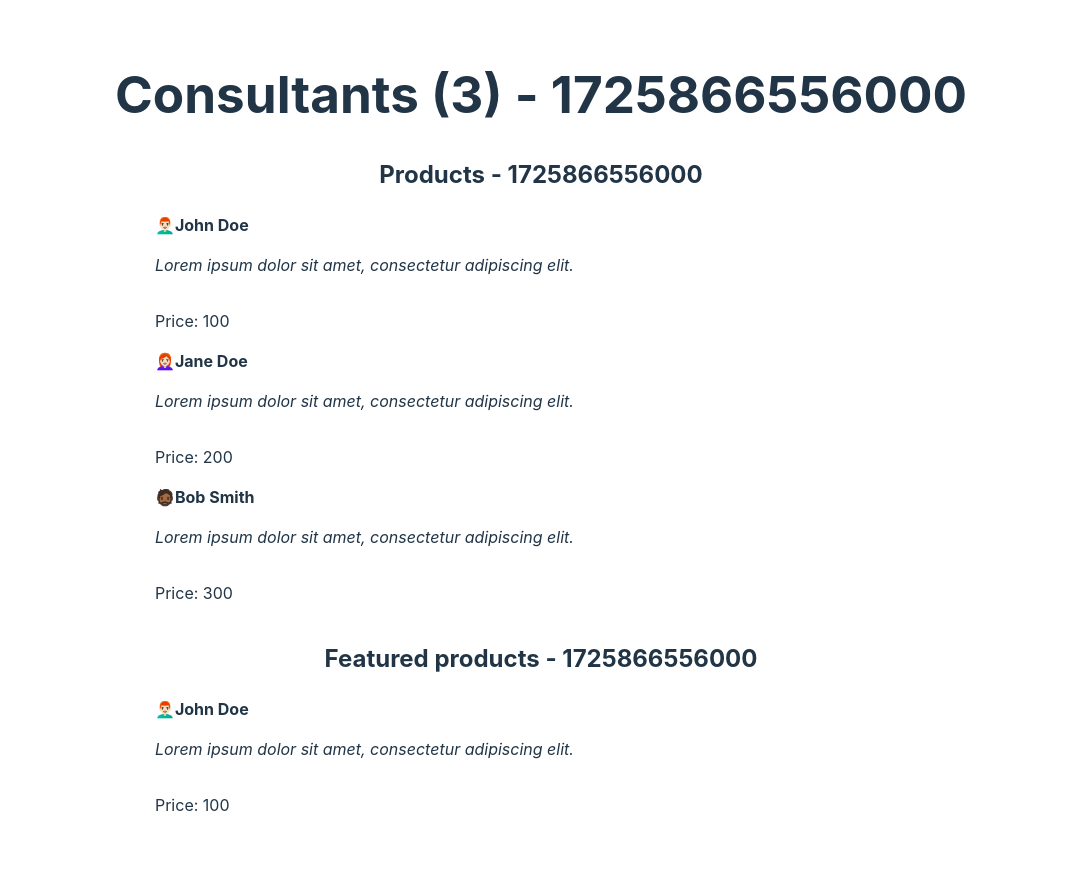
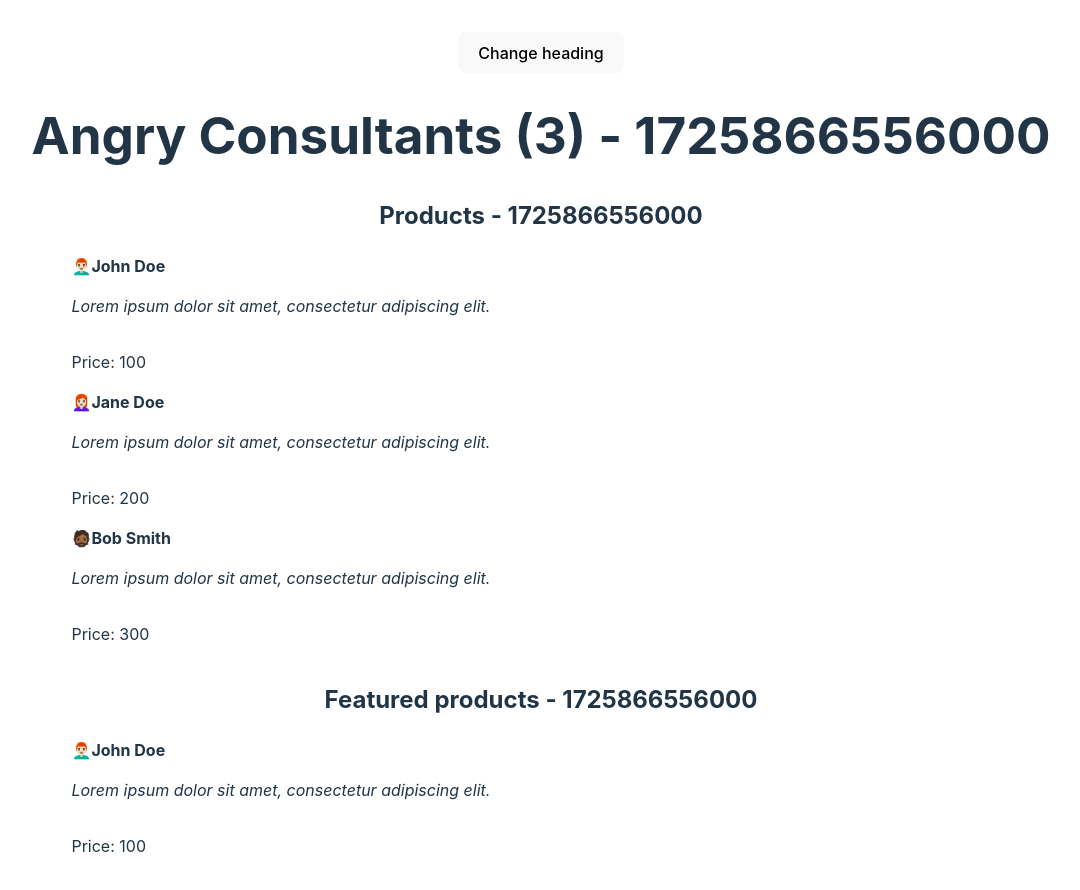
Before and after one commit to cwallervand/react-compiler, a React (Vite) app: page / in a window 1280 px wide. Shown: the top 890 px of the page, without its empty margins (99-1179 px from the left). Built offline with nearby package versions, Linux system fonts and the light colour scheme.

Commit message:
Components in own file

```diff
--- a/src/App.tsx
+++ b/src/App.tsx
@@ -1,3 +1,5 @@
+import React from "react";
+
 import "./App.css";
 import ProductPage from "./components/ProductsPage";
 
@@ -28,8 +30,35 @@ const consultants = [
   },
 ];
 
+const adjectives = [
+  "Adorable",
+  "Adventurous",
+  "Agreeable",
+  "Alert",
+  "Alive",
+  "Amused",
+  "Angry",
+  "Annoyed",
+  "Anxious",
+];
+
+const getProductsPageHeading = () => {
+  const adjective = adjectives[Math.floor(Math.random() * adjectives.length)];
+  return `${adjective} Consultants`;
+};
+
 function App() {
-  return <ProductPage products={consultants} heading="Consultants" />;
+  const [productPageHeading, setProductPageHeading] = React.useState(
+    getProductsPageHeading()
+  );
+  return (
+    <div>
+      <button onClick={() => setProductPageHeading(getProductsPageHeading())}>
+        Change heading
+      </button>
+      <ProductPage products={consultants} heading={productPageHeading} />
+    </div>
+  );
 }
 
 export default App;
--- /dev/null
+++ b/src/components/FeaturedProductsList.tsx
@@ -0,0 +1,35 @@
+import React from "react";
+
+import { Product } from "../models/Product";
+
+const FeaturedProductsList = ({
+  featuredProducts,
+}: {
+  featuredProducts: Product[];
+}) => {
+  return (
+    <div>
+      <h2>Featured products - {Date.now()}</h2>
+      <ul>
+        {featuredProducts.map((product) => (
+          <li key={product.id}>
+            <div>
+              <b>
+                {product.emoji}
+                {product.name}
+              </b>
+            </div>
+            {product.description && (
+              <p>
+                <i>{product.description}</i>
+              </p>
+            )}
+            {product.price && <p>Price: {product.price}</p>}
+          </li>
+        ))}
+      </ul>
+    </div>
+  );
+};
+
+export default FeaturedProductsList;
--- /dev/null
+++ b/src/components/ProductsList.tsx
@@ -0,0 +1,31 @@
+import React from "react";
+
+import { Product } from "../models/Product";
+
+const ProductsList = ({ products }: { products: Product[] }) => {
+  return (
+    <div>
+      <h2>Products - {Date.now()}</h2>
+      <ul>
+        {products.map((product) => (
+          <li key={product.id}>
+            <div>
+              <b>
+                {product.emoji}
+                {product.name}
+              </b>
+            </div>
+            {product.description && (
+              <p>
+                <i>{product.description}</i>
+              </p>
+            )}
+            {product.price && <p>Price: {product.price}</p>}
+          </li>
+        ))}
+      </ul>
+    </div>
+  );
+};
+
+export default ProductsList;
--- a/src/components/ProductsPage.tsx
+++ b/src/components/ProductsPage.tsx
@@ -1,3 +1,7 @@
+import ProductsList from "./ProductsList";
+import FeaturedProductsList from "./FeaturedProductsList";
+import { type Product } from "../models/Product";
+
 const ProductPage = ({
   products,
   heading,
@@ -33,69 +37,4 @@ const Heading = ({ heading, totalProducts }: HeadingProps) => {
   );
 };
 
-type Product = {
-  id: number;
-  name: string;
-  emoji: string;
-  featured: boolean;
-  description?: string;
-  price?: number;
-};
-
-const ProductsList = ({ products }: { products: Product[] }) => {
-  return (
-    <div>
-      <h2>Products - {Date.now()}</h2>
-      <ul>
-        {products.map((product) => (
-          <li key={product.id}>
-            <div>
-              <b>
-                {product.emoji}
-                {product.name}
-              </b>
-            </div>
-            {product.description && (
-              <p>
-                <i>{product.description}</i>
-              </p>
-            )}
-            {product.price && <p>Price: {product.price}</p>}
-          </li>
-        ))}
-      </ul>
-    </div>
-  );
-};
-
-const FeaturedProductsList = ({
-  featuredProducts,
-}: {
-  featuredProducts: Product[];
-}) => {
-  return (
-    <div>
-      <h2>Featured products - {Date.now()}</h2>
-      <ul>
-        {featuredProducts.map((product) => (
-          <li key={product.id}>
-            <div>
-              <b>
-                {product.emoji}
-                {product.name}
-              </b>
-            </div>
-            {product.description && (
-              <p>
-                <i>{product.description}</i>
-              </p>
-            )}
-            {product.price && <p>Price: {product.price}</p>}
-          </li>
-        ))}
-      </ul>
-    </div>
-  );
-};
-
 export default ProductPage;
--- /dev/null
+++ b/src/models/Product.ts
@@ -0,0 +1,8 @@
+export type Product = {
+  id: number;
+  name: string;
+  emoji: string;
+  featured: boolean;
+  description?: string;
+  price?: number;
+};
```
